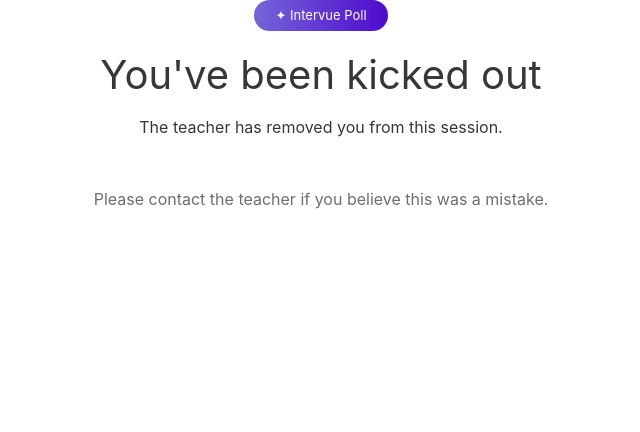
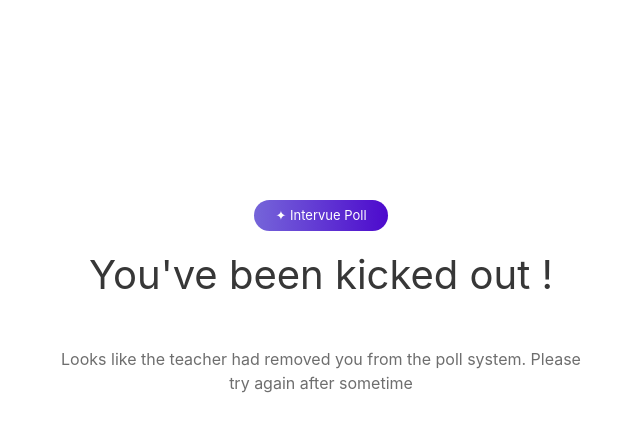
Before and after one commit to xaltyPasta/live-polling, a React (Vite) app in the folder frontend/: page /kicked in a window 1280 px wide. Shown: the top 432 px of the page, without its empty margins (319-959 px from the left). Built offline with nearby package versions, Linux system fonts and the light colour scheme; no server answers.

Commit message:
spinner widget and kicked page redesigned

```diff
--- a/frontend/src/pages/KickedPage.tsx
+++ b/frontend/src/pages/KickedPage.tsx
@@ -3,22 +3,25 @@ import PageHeader from "../components/common/PageHeader"
 
 function KickedPage() {
     return (
-        <PageContainer maxWidth={520}>
+        <div style={{
+            marginTop:"25dvh"
+        }}>
+            <PageContainer maxWidth={520}>
             <PageHeader
-                title="You've been kicked out"
-                subtitle="The teacher has removed you from this session."
+                title="You've been kicked out !"
             />
 
             <div
                 style={{
-                    marginTop: "40px",
+                    marginTop: "10px",
                     textAlign: "center",
                     color: "var(--text-muted)",
                 }}
             >
-                Please contact the teacher if you believe this was a mistake.
+                Looks like the teacher had removed you from the poll system. Please try again after sometime
             </div>
         </PageContainer>
+        </div>
     )
 }
 
```
Also changed, not shown: frontend/src/components/common/SpinnerWidget.tsx (added, +15 -0 lines).
